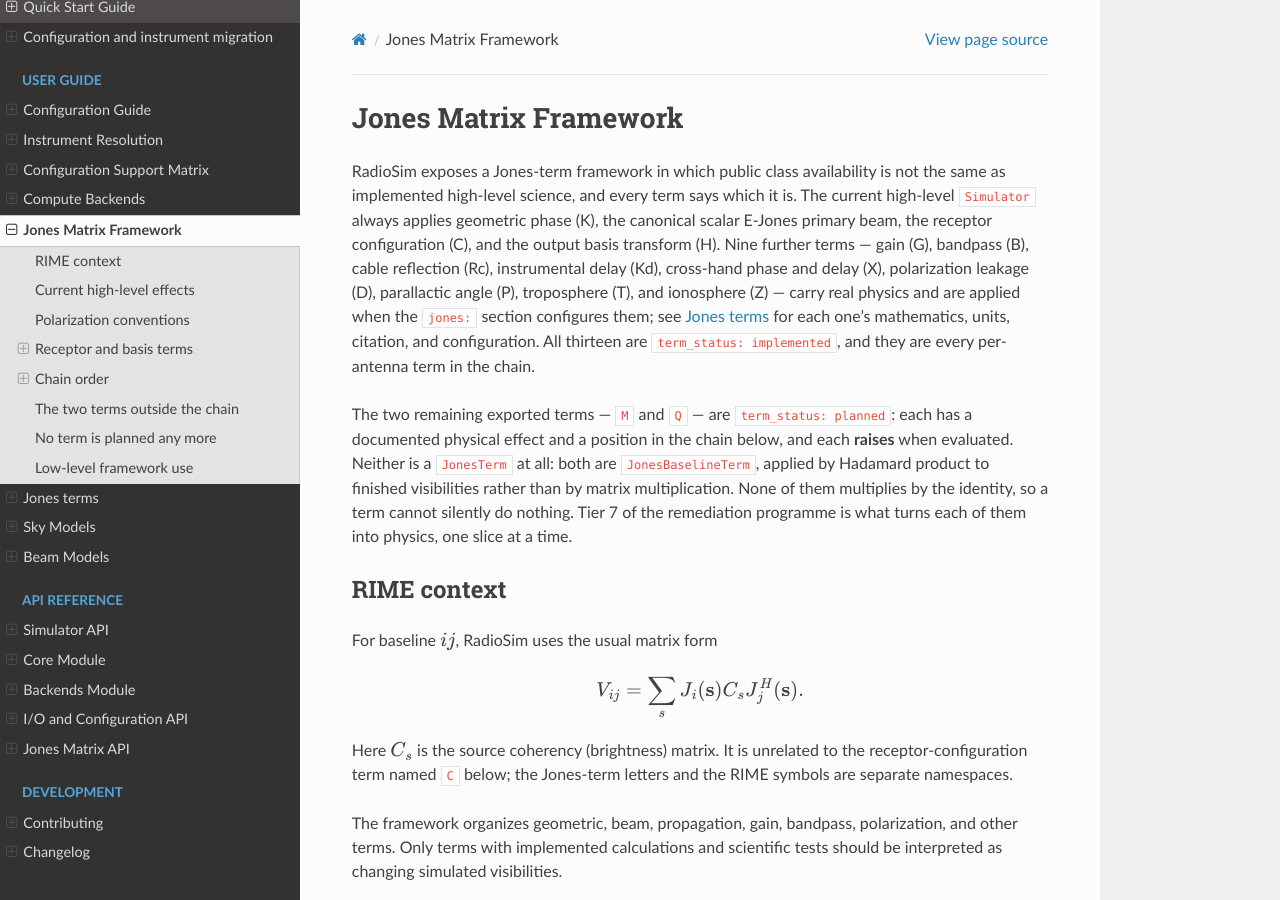
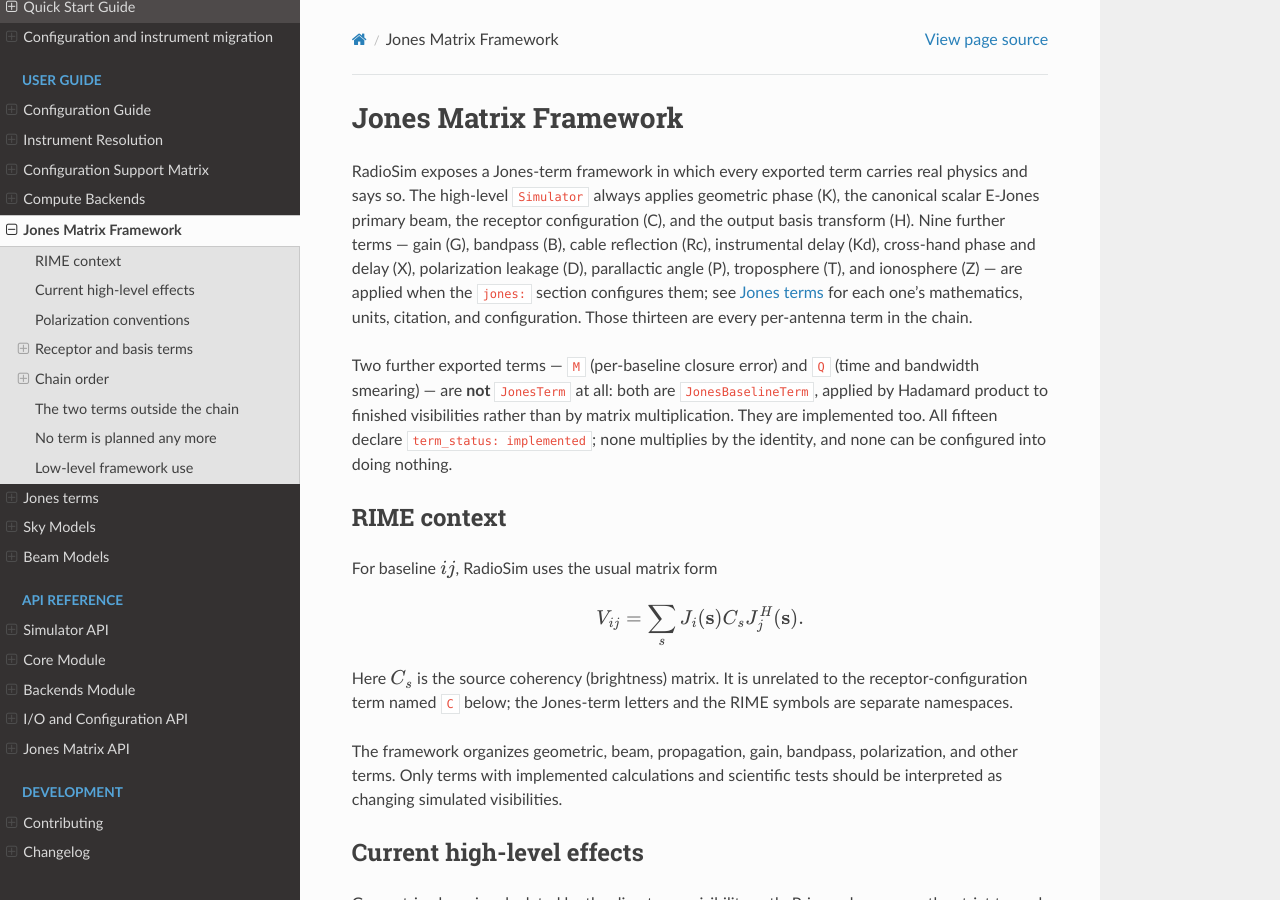
Before and after one commit to RRI-interferometry/RRIVis, a Sphinx documentation site: the page built from docs/user_guide/jones_matrices.rst, in a window 1280 px wide and 900 px high. Built offline with Sphinx 7.4.7 and the Read the Docs theme 3.1.0, drawn with Linux system fonts in a browser that asks for light colours.

Commit message:
test(jones): flip the last documentation-surface pin
The Jones guide's opening paragraph and its "Planned terms" section both said M
and Q were term_status: planned.  The characterization pin that held them there
named Tier 7H as its owner, so it moves with them: what the guide must now say,
and what is pinned in both of the places a reader could look, is the terminal
statement itself -- all fifteen exported terms declare term_status:
implemented, and no term is planned any more.

The two M constants in test_jones_resolution.py move their imaginary parts from
the parallel-hand entries to the cross-hand ones, because the shipped selection
carries autocorrelations and R17 refuses a complex parallel-hand factor on one.

```diff
--- a/docs/user_guide/jones_matrices.rst
+++ b/docs/user_guide/jones_matrices.rst
@@ -1,26 +1,23 @@
 Jones Matrix Framework
 ======================
 
-RadioSim exposes a Jones-term framework in which public class availability is
-not the same as implemented high-level science, and every term says which it
-is. The current high-level ``Simulator`` always applies geometric phase (K), the
-canonical scalar E-Jones primary beam, the receptor configuration (C), and the
-output basis transform (H). Nine further terms — gain (G), bandpass (B), cable
-reflection (Rc), instrumental delay (Kd), cross-hand phase and delay (X),
-polarization leakage (D), parallactic angle (P), troposphere (T), and
-ionosphere (Z) — carry real physics and are applied when the ``jones:`` section
+RadioSim exposes a Jones-term framework in which every exported term carries
+real physics and says so. The high-level ``Simulator`` always applies geometric
+phase (K), the canonical scalar E-Jones primary beam, the receptor
+configuration (C), and the output basis transform (H). Nine further terms —
+gain (G), bandpass (B), cable reflection (Rc), instrumental delay (Kd),
+cross-hand phase and delay (X), polarization leakage (D), parallactic angle (P),
+troposphere (T), and ionosphere (Z) — are applied when the ``jones:`` section
 configures them; see :doc:`jones_terms` for each one's mathematics, units,
-citation, and configuration. All thirteen are ``term_status: implemented``, and
-they are every per-antenna term in the chain.
+citation, and configuration. Those thirteen are every per-antenna term in the
+chain.
 
-The two remaining exported terms — ``M`` and ``Q`` — are
-``term_status: planned``: each has a documented physical effect and a position
-in the chain below, and each **raises** when evaluated. Neither is a
-``JonesTerm`` at all: both are ``JonesBaselineTerm``, applied by Hadamard
-product to finished visibilities rather than by matrix multiplication. None of
-them multiplies by the identity, so a term cannot silently do nothing. Tier 7 of
-the remediation programme is what turns each of them into physics, one slice at
-a time.
+Two further exported terms — ``M`` (per-baseline closure error) and ``Q`` (time
+and bandwidth smearing) — are **not** ``JonesTerm`` at all: both are
+``JonesBaselineTerm``, applied by Hadamard product to finished visibilities
+rather than by matrix multiplication. They are implemented too. All fifteen
+declare ``term_status: implemented``; none multiplies by the identity, and none
+can be configured into doing nothing.
 
 RIME context
 ------------
```
Also changed, not shown: 2 other files.
